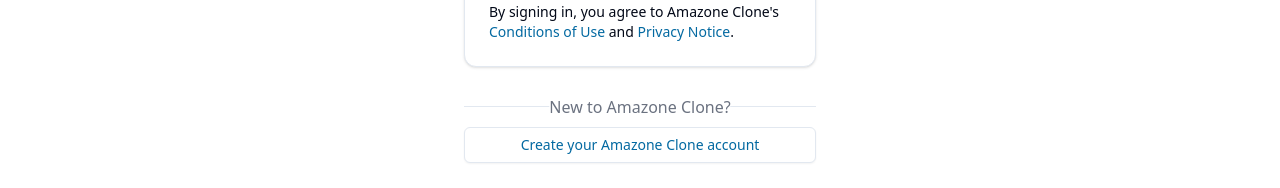
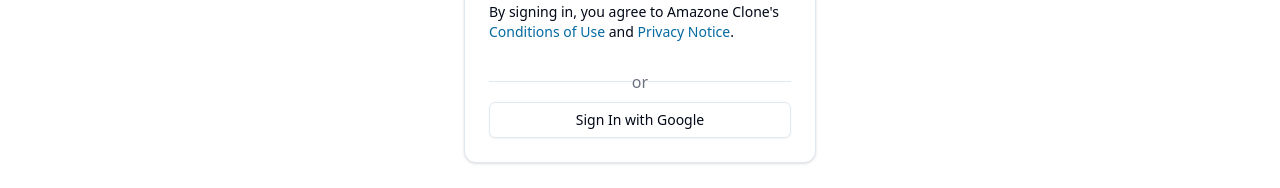
Before and after one commit to RifkiArifianto/amazone-clone, a Next.js app: page /sign-in in a window 1280 px wide. Shown: the part 435-623 px from the top of the page. Built offline with nearby package versions, Linux system fonts and the light colour scheme; no server answers.

Commit message:
13-signin-with-google

```diff
--- /dev/null
+++ b/app/(auth)/sign-in/google-signin-form.tsx
@@ -0,0 +1,23 @@
+"use client";
+
+import { useFormStatus } from "react-dom";
+
+import { Button } from "@/components/ui/button";
+import { SignInWithGoogle } from "@/lib/actions/user.action";
+
+export function GoogleSignInForm() {
+  const SignInButton = () => {
+    const { pending } = useFormStatus();
+    return (
+      <Button disabled={pending} className="w-full" variant="outline">
+        {pending ? "Redirecting to Google..." : "Sign In with Google"}
+      </Button>
+    );
+  };
+
+  return (
+    <form action={SignInWithGoogle}>
+      <SignInButton />
+    </form>
+  );
+}
--- a/app/(auth)/sign-in/page.tsx
+++ b/app/(auth)/sign-in/page.tsx
@@ -9,6 +9,7 @@
 import CredentialsSignInForm from "./credentials-signin-form";
 import { APP_NAME } from "@/lib/constant";
 import { Button } from "@/components/ui/button";
+import { GoogleSignInForm } from "./google-signin-form";
 
 export const metadata: Metadata = {
   title: "Sign In",
@@ -38,6 +39,10 @@
           <div>
             <CredentialsSignInForm />
           </div>
+          <SeparatorWithOr />
+          <div className="mt-4">
+            <GoogleSignInForm />
+          </div>
         </CardContent>
       </Card>
       <SeparatorWithOr>New to {APP_NAME}?</SeparatorWithOr>
--- a/auth.ts
+++ b/auth.ts
@@ -1,4 +1,5 @@
 import { MongoDBAdapter } from "@auth/mongodb-adapter";
+import Google from "next-auth/providers/google";
 import bcrypt from "bcryptjs";
 import CredentialsProvider from "next-auth/providers/credentials";
 import { connectToDatabase } from "./lib/db";
@@ -29,6 +30,9 @@
   },
   adapter: MongoDBAdapter(client),
   providers: [
+    Google({
+      allowDangerousEmailAccountLinking: true,
+    }),
     CredentialsProvider({
       credentials: {
         email: {
--- a/lib/actions/user.action.ts
+++ b/lib/actions/user.action.ts
@@ -16,6 +16,10 @@
 export const SignOut = async () => {
   const redirectTo = await signOut({ redirect: false });
   redirect(redirectTo.redirect);
+};
+
+export const SignInWithGoogle = async () => {
+  await signIn("google");
 };
 
 // CREATE
```
